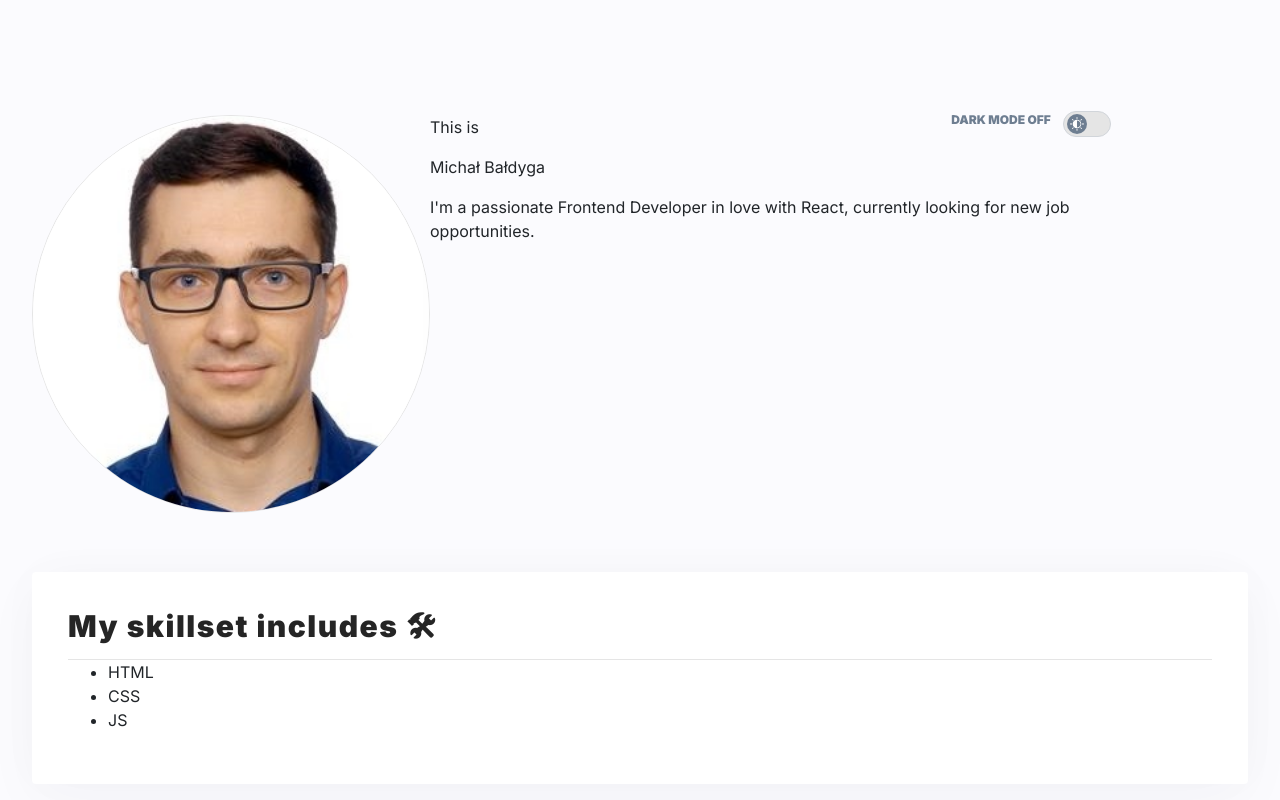
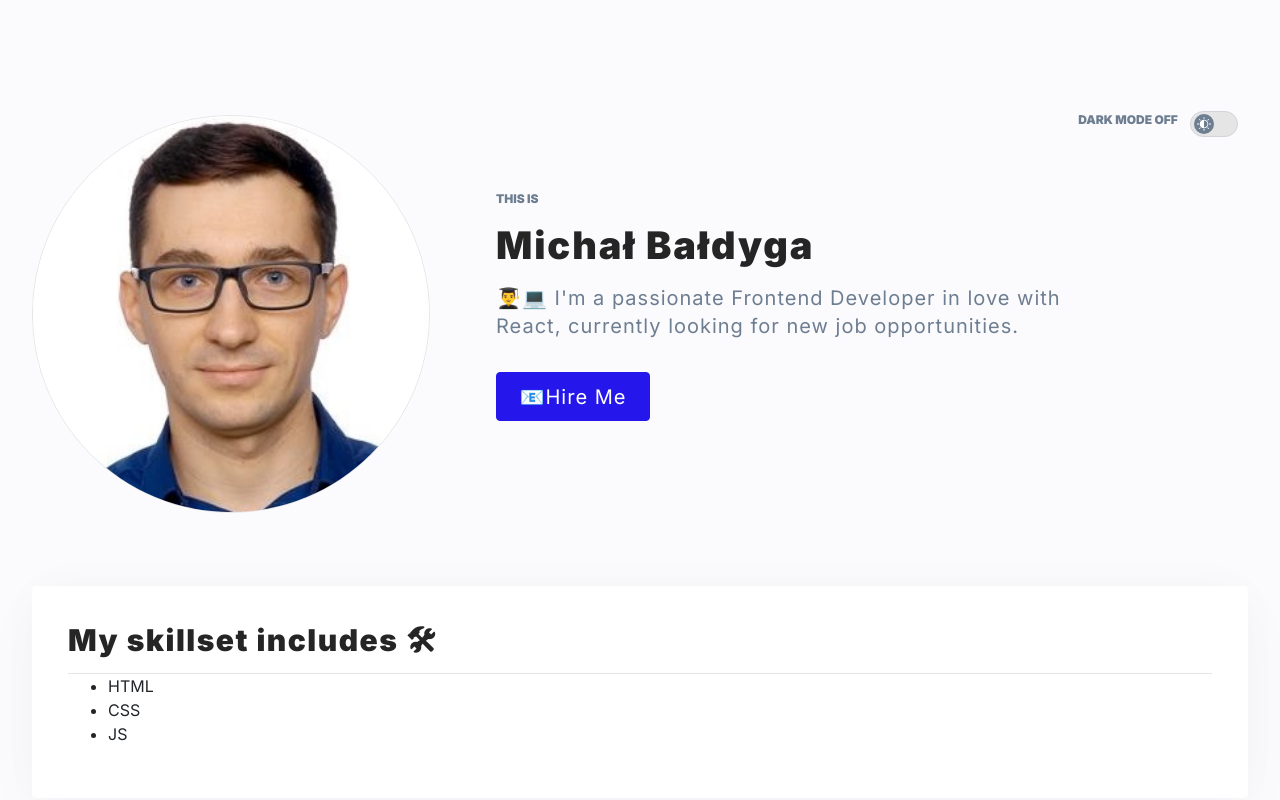
Before and after one commit to q270311/personal-homepage, a React (Create React App) app: page / in a window 1280 px wide. Shown: the top 800 px of the page. Built offline with nearby package versions, Linux system fonts and the light colour scheme.

Commit message:
About component added

```diff
--- a/src/features/HeroAbout/index.js
+++ b/src/features/HeroAbout/index.js
@@ -1,4 +1,4 @@
-import {Wrapper, Img, StyledP} from './styled';
+import { Wrapper, Img, About, BeforeName, Name, ShortDescription, Button } from './styled';
 import DarkModeToggleButton from './../DarkModeTooggleButton'
 import MBPicture from './../../img/MB.png';
 
@@ -8,11 +8,12 @@ const HeroAbout = () => {
     return (
         <Wrapper>
             <Img src={MBPicture} alt="Michał Bałdyga" />
-            <div>
-                <StyledP className='thisIs'>This is</StyledP>
-                <StyledP className='name'>  Michał Bałdyga</StyledP>
-                <StyledP className='shorMessage'>I'm a passionate Frontend Developer in love with React, currently looking for new job opportunities.</StyledP>
-            </div>
+            <About>
+                <BeforeName >This is</BeforeName>
+                <Name>  Michał Bałdyga</Name>
+                <ShortDescription>👨‍🎓💻 I'm a passionate Frontend Developer in love with React, currently looking for new job opportunities.</ShortDescription>
+                <Button>📧Hire Me</Button>
+            </About>
             <DarkModeToggleButton />
         </Wrapper>
     );
--- a/src/features/HeroAbout/styled.js
+++ b/src/features/HeroAbout/styled.js
@@ -4,14 +4,18 @@ import styled from "styled-components";
 export const Wrapper = styled.header`
     display: grid;
     grid-template-columns: auto 1fr 50px;
-    width: 1089px;
-    height: 384px;
-
+    align-items: center;
     border-bottom-color: ${({ theme }) => theme.color.lightGrey};
 
     @media (max-width: ${({ theme }) => theme.breakpoint.mobileMax}px) {
     }
 `;
+export const About = styled.div`
+    width: 633px;
+    height: 247px;
+    margin-left: 66px;
+`;
+
 export const Img = styled.img`
     width: 398px;
     height: 398px;
@@ -21,14 +25,49 @@ export const Img = styled.img`
     @media (max-width: ${({ theme }) => theme.breakpoint.mobileMax}px) {
     }
 `;
-export const StyledP=styled.p`
-    & .thisIs{
+export const BeforeName = styled.p`
     font-style: normal;
     font-weight: 700;
     font-size: 12px;
     line-height: 130%;
     text-transform: uppercase;
     color: ${({ theme }) => theme.color.slateGray};
-    };
+`;
+export const Name = styled.p`
+    font-style: normal;
+    font-weight: 900;
+    font-size: 38px;
+    line-height: 46px;
+    letter-spacing: 0.05em;
+    color: ${({ theme }) => theme.color.blackText};
+`;
+export const ShortDescription = styled.p`
+    font-style: normal;
+    font-weight: 400;
+    font-size: 20px;
+    line-height: 140%;
+    letter-spacing: 0.05em;
+    color: ${({ theme }) => theme.color.slateGray};
+`;
 
+export const Button = styled.button`
+    display: flex;
+    flex-direction: row;
+    justify-content: center;
+    align-items: center;
+    padding: 12px 16px;
+    gap: 16px;
+    font-style: normal;
+    font-weight: 400;
+    font-size: 20.0584px;
+    line-height: 24px;
+    text-align: center;
+    letter-spacing: 0.05em;
+    width: 154px;
+    height: 49px;
+    margin-top: 32px;
+    color: ${({ theme }) => theme.color.white};
+    background-color: ${({ theme }) => theme.color.mainBlue};
+    border: 1px solid ${({ theme }) => theme.color.mainBlue};
+    border-radius: 4px;
 `;
```
Lines whose indentation alone changed are shown as unchanged.
